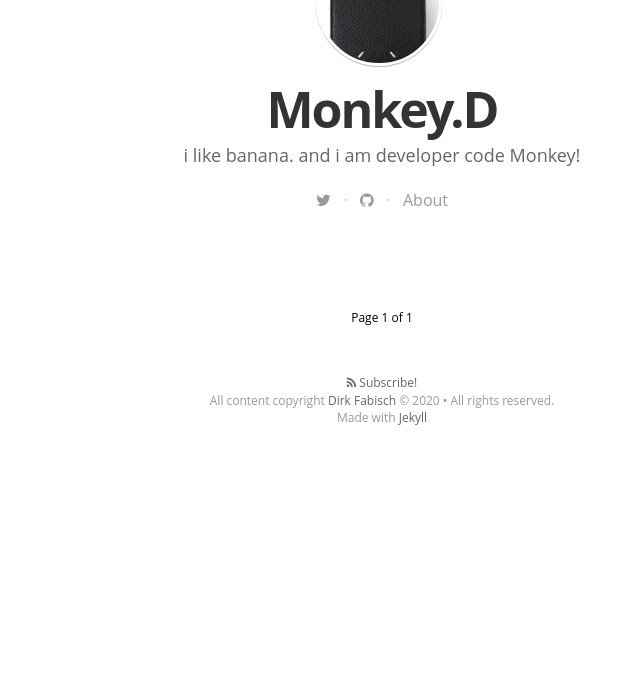
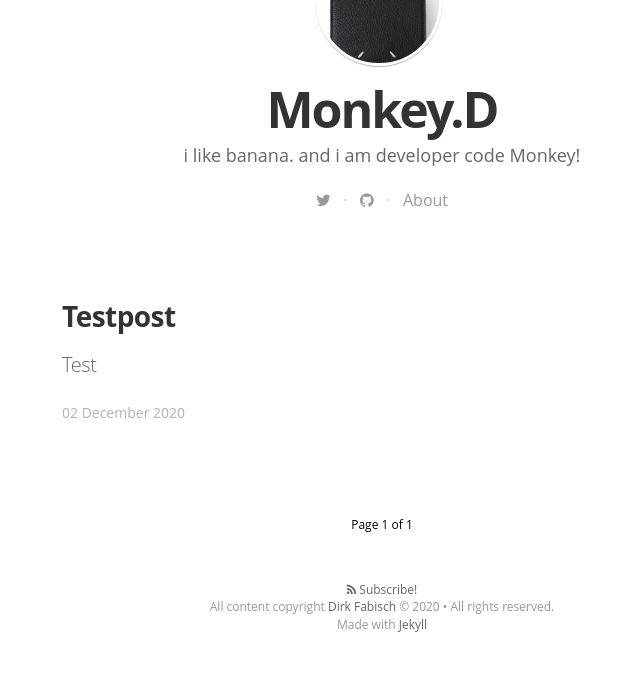
Before and after one commit to JAEHYUNNAM7430/jaehyunnam7430.github.io, a Jekyll site: the page built from index.html, in a window 1280 px wide. Shown: the part 450-1132 px from the top of the page, without its empty margins (258-898 px from the left). Built offline with Jekyll 4.4.1, drawn with Linux system fonts in a browser that asks for light colours; nearby versions of some CDN libraries; some web fonts are replaced; the list of posts is cut into pages by our own code; before the commit the page ends 925 px from its top, so only the background shows below that.

Commit message:
포스팅 테스트

```diff
--- a/_config.yml
+++ b/_config.yml
@@ -15,7 +15,7 @@ logo: "/assets/images/logo.JPG"
 float_logo: true # true, false (default)
 
 #커버사진
-cover: "https://i.ytimg.com/vi/RMKt6Rq449Y/maxresdefault.jpg"
+cover: "커버사진경로"
 
 name: 'Dirk Fabisch'
 author: 'Dirk Fabisch'
--- /dev/null
+++ b/_posts/2020-12-02-testpost.md
@@ -0,0 +1,3 @@
+# Test
+
+ddddd
```
